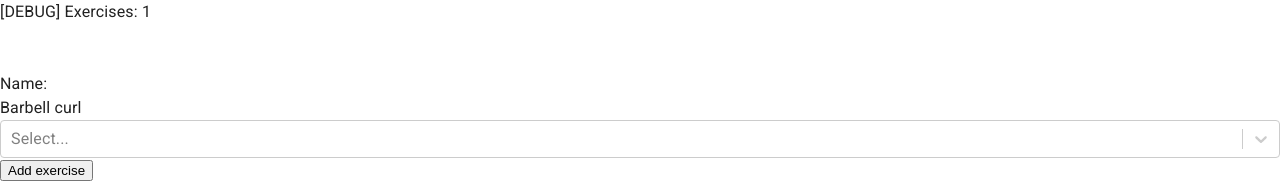
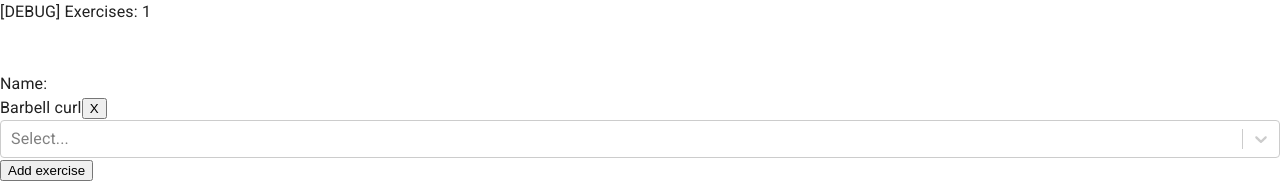
Before and after one commit to cashpw/workout-routine-builder, a React (Create React App) app in the folder app/: page / in a window 1280 px wide. Both pictures are taken after typing "Sample" into the empty fields and a click on the button "Add exercise". Shown: the top 188 px of the page. Built offline with nearby package versions, Linux system fonts and the light colour scheme.

Commit message:
:sparkles:: Allow users to delete exercises
Closes #21

```diff
--- a/app/src/app/store.ts
+++ b/app/src/app/store.ts
@@ -2,6 +2,7 @@ import {
   Action,
   ThunkAction,
   createListenerMiddleware,
+  isAnyOf,
   configureStore,
 } from '@reduxjs/toolkit';
 import history from 'history/browser';
@@ -9,6 +10,7 @@ import qs from 'qs';
 
 import routineReducer, {
   addExercise,
+  removeExercise,
 } from 'components/Routine/routineSlice';
 
 function getStateFromQueryParameters() {
@@ -17,7 +19,7 @@ function getStateFromQueryParameters() {
 
 const listenerMiddleware = createListenerMiddleware();
 listenerMiddleware.startListening({
-  actionCreator: addExercise,
+  matcher: isAnyOf(addExercise, removeExercise),
   effect: async (action, listenerApi) => {
     storeStateInQueryParameters(listenerApi.getState() as {});
   },
--- a/app/src/components/Routine/Routine.tsx
+++ b/app/src/components/Routine/Routine.tsx
@@ -12,6 +12,7 @@ import {
 } from 'app/hooks';
 import {
   addExercise,
+  removeExercise,
   selectExercises,
   selectName,
 } from './routineSlice';
@@ -31,7 +32,7 @@ export function Routine() {
 
   return (
     <>
-      <span>[DEBUG] Exercises: {exercises.join(", ")}</span>
+      <span>[DEBUG] Exercises: {exercises.join(', ')}</span>
       <br></br>
       <br></br>
       <br></br>
@@ -45,6 +46,12 @@ export function Routine() {
               key={index}
               >
               {t(exercisesById[id].name)}
+              <button
+                aria-label='Delete'
+                onClick={() => dispatch(removeExercise(index))}
+              >
+                X
+              </button>
             </li>
           )})}
       </ul>
@@ -57,10 +64,10 @@ export function Routine() {
                     }
                   }}
         options={options}
-        name="exercises"
+        name='exercises'
       />
       <button
-        aria-label="Add exercise"
+        aria-label='Add exercise'
         onClick={() => dispatch(addExercise(selectedExercise))}
       >
         Add exercise
--- a/app/src/components/Routine/routineSlice.ts
+++ b/app/src/components/Routine/routineSlice.ts
@@ -20,10 +20,16 @@ export const routineSlice = createSlice({
     addExercise: (state, action: PayloadAction<ExerciseId>) => {
       state.exercises.push(action.payload);
     },
+    removeExercise: (state, action: PayloadAction<number>) => {
+      state.exercises.splice(action.payload, 1);
+    },
   },
 });
 
 export const selectExercises = (state: RootState) => state.routine.exercises;
 export const selectName = (state: RootState) => state.routine.name;
-export const { addExercise } = routineSlice.actions;
+export const {
+  addExercise,
+  removeExercise,
+} = routineSlice.actions;
 export default routineSlice.reducer;
```
